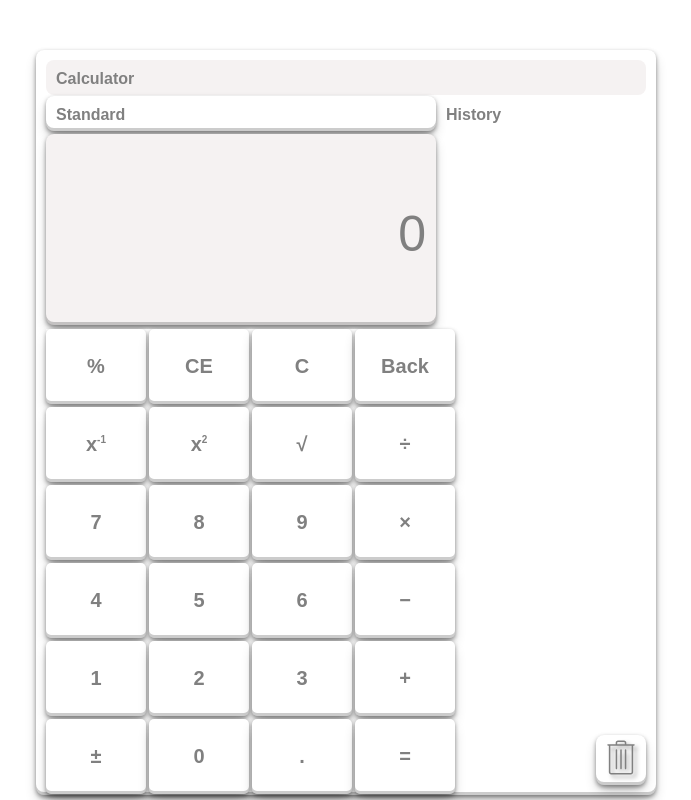
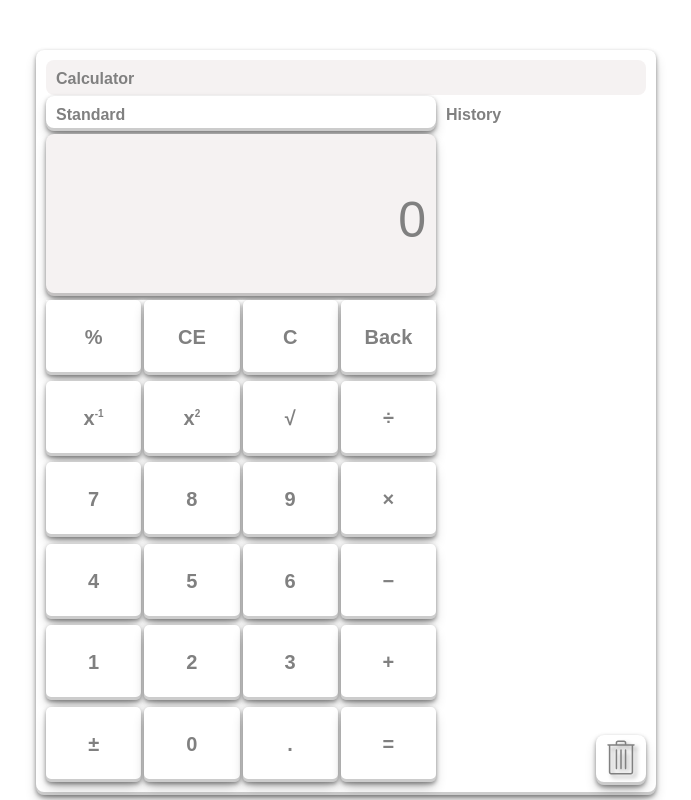
Before and after one commit to AnthonyJCampos/JavaScript-Projects, a plain HTML site: page Calculator/index.html in a window 1280 px wide. Shown: the whole page, without its empty margins (294-985 px from the left). Drawn offline with Linux system fonts and the light colour scheme.

Commit message:
style update

```diff
--- a/Calculator/style.css
+++ b/Calculator/style.css
@@ -93,7 +93,7 @@ aside {
   display: flex;
   border-radius: 0.5rem;
   flex-direction: column;
-  height: 30%;
+  height: 25%;
   justify-content: center;
   box-shadow: rgba(0, 0, 0, 0.4) 0px 2px 4px,
     rgba(0, 0, 0, 0.3) 0px 7px 13px -3px, rgba(0, 0, 0, 0.2) 0px -3px 0px inset;
@@ -114,8 +114,7 @@ aside {
 }
 .calc__pad {
   margin-top: 4px;
-  height: 70%;
-
+  height: 75%;
   background-color: white;
   display: grid;
   grid-gap: 3px;
@@ -136,12 +135,12 @@ aside {
 
 .history__list__container {
   height: 575px;
-  width: 136px;
+  width: 100%;
 }
 
 .history__list {
   max-height: 565px;
-  width: 136px;
+  width: 100%;
   overflow: hidden;
   overflow-y: auto;
 }
@@ -214,7 +213,7 @@ aside {
 
 .btn {
   height: 75px;
-  width: 100px;
+  width: auto;
   font-size: 20px;
   font-weight: bold;
   color: inherit;
```
